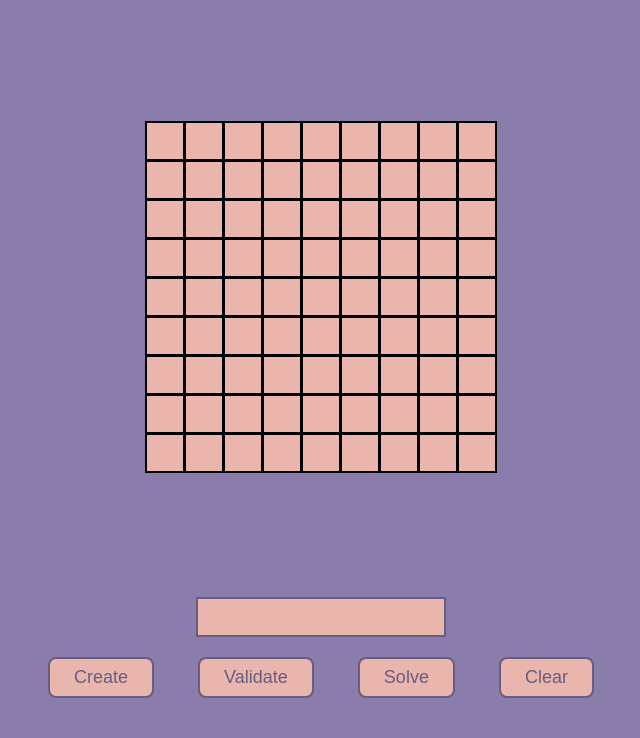
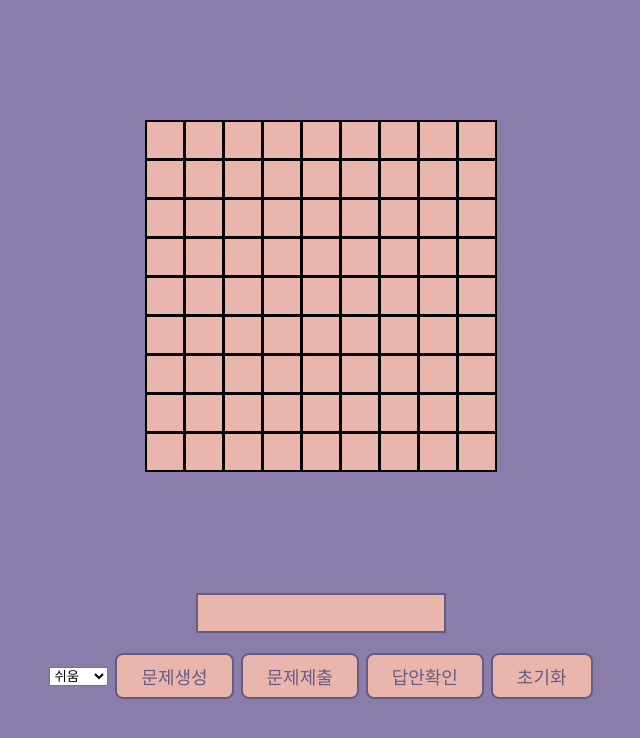
Before and after one commit to ddock4you/sudoku, a React (Create React App) app in the folder client/: page / in a window 1280 px wide. Shown: the top 738 px of the page, without its empty margins (319-959 px from the left). Built offline with nearby package versions, Linux system fonts and the light colour scheme.

Commit message:
[추가] 난이드별 문제 생성 기능 추가

```diff
--- a/client/src/App.css
+++ b/client/src/App.css
@@ -59,7 +59,7 @@
 }
 
 .interface {
-    width: 50%;
+    width: 550px;
     display: flex;
     align-items: center;
     justify-content: center;
--- a/client/src/Sudoku.tsx
+++ b/client/src/Sudoku.tsx
@@ -23,9 +23,9 @@ const Sudoku = () => {
     const [puzzleStatus, setPuzzleStatus] = useState("");
     const initialGrid = useRef(getGrid());
 
-    const handleCreate = async () => {
+    const handleCreate = async (level: string = "normal") => {
         try {
-            const response = await REST.getBoard();
+            const response = await REST.getBoard(level);
             const data = await response.json();
             return data.game;
         } catch (error) {
@@ -64,7 +64,11 @@ const Sudoku = () => {
         let newGrid;
         switch (action) {
             case "create":
-                newGrid = await handleCreate();
+                const levelElement = document.querySelector(
+                    ".select-level"
+                ) as HTMLSelectElement;
+                const level = levelElement.value;
+                newGrid = await handleCreate(level);
                 setPuzzleStatus("");
                 copy2DArray(newGrid, initialGrid.current);
                 setGrid(newGrid);
--- a/client/src/services/api.ts
+++ b/client/src/services/api.ts
@@ -1,8 +1,9 @@
 import { SudokuBoard } from "../types/puzzle";
 
 export const REST = {
-    getBoard() {
-        return fetch(`http://localhost:5001/puzzle`);
+    getBoard(level = "normal") {
+        console.log({ level });
+        return fetch(`http://localhost:5001/puzzle/${level}`);
     },
 
     solveBoard(grid: SudokuBoard) {
--- a/client/src/ui/Interface.tsx
+++ b/client/src/ui/Interface.tsx
@@ -12,29 +12,34 @@ const Interface = ({ handleInterface, status }: InterfaceProp) => {
                 <input type="text" value={status} readOnly />
             </div>
             <div className="action-interface">
+                <select className="select-level">
+                    <option value="easy">쉬움</option>
+                    <option value="normal">보통</option>
+                    <option value="hard">어려움</option>
+                </select>
                 <button
                     className="generate-btn btn"
                     onClick={() => handleInterface("create")}
                 >
-                    Create
+                    문제생성
                 </button>
                 <button
                     className="generate-btn btn"
                     onClick={() => handleInterface("validate")}
                 >
-                    Validate
+                    문제제출
                 </button>
                 <button
                     className="generate-btn btn"
                     onClick={() => handleInterface("solve")}
                 >
-                    Solve
+                    답안확인
                 </button>
                 <button
                     className="generate-btn btn"
                     onClick={() => handleInterface("clear")}
                 >
-                    Clear
+                    초기화
                 </button>
             </div>
         </div>
```
Also changed, not shown: 2 other files (tests, documents, lock files or other folders).
